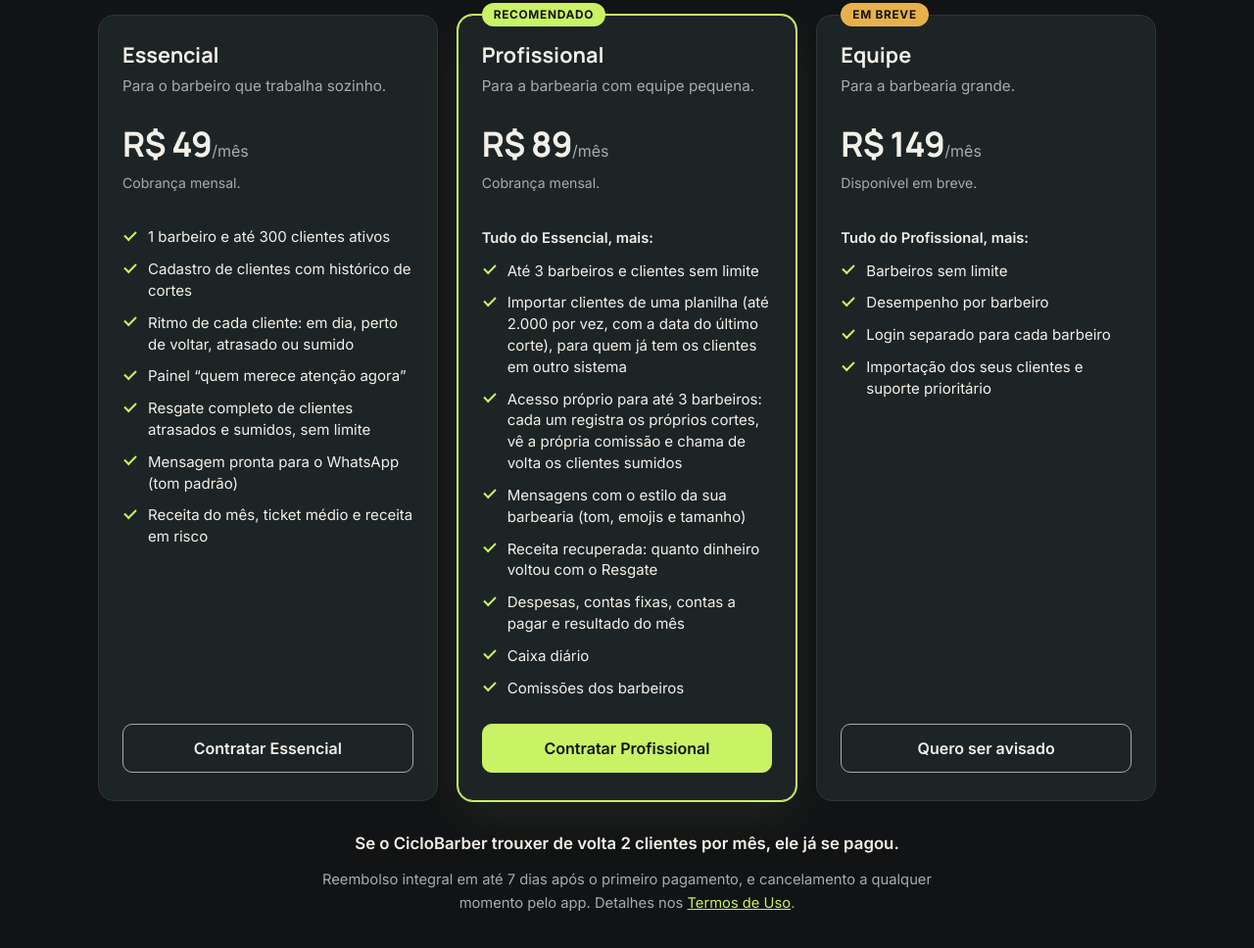
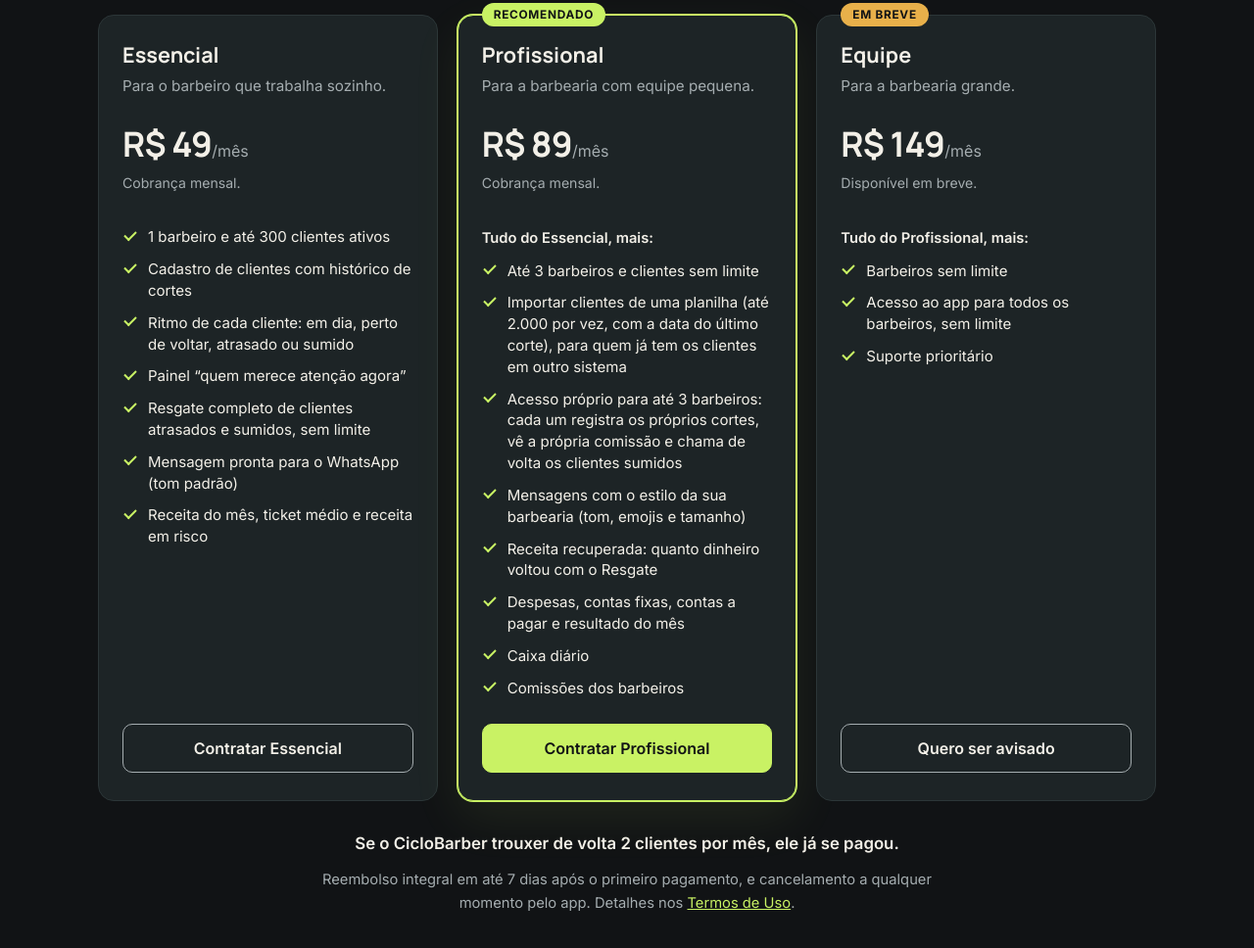
Before and after one commit to guilhermecsvc/LP-CICLOBARBER, a plain HTML site: page public/index.html in a window 1280 px wide. Shown: the part 7108-8076 px from the top of the page at 98% size. Drawn offline with Linux system fonts and the light colour scheme.

Commit message:
Equipe: acesso ao app para todos os barbeiros e suporte prioritário; sem desempenho por barbeiro
Co-Authored-By: Claude Sonnet 5.5 <noreply@anthropic.com>
Claude-Session: https://claude.ai/code/session_01J5AeDKxy6fFPuPfu8zsrhV

```diff
--- a/public/index.html
+++ b/public/index.html
@@ -462,7 +462,7 @@ html.js .rv{transition:opacity .4s ease-out,transform .4s ease-out;transition-de
 <p class="pr"><span class="pm"><b>R$ 149</b>/mês</span><span class="pa"><b>R$ 1.490</b>/ano</span></p>
 <p class="pq"><span class="pm">Disponível em breve.</span><span class="pa">Você paga 10 meses e usa 12. Disponível em breve.</span></p>
 <p class="pl0">Tudo do Profissional, mais:</p>
-<ul><li>Barbeiros sem limite</li><li>Desempenho por barbeiro</li><li>Login separado para cada barbeiro</li><li>Importação dos seus clientes e suporte prioritário</li></ul>
+<ul><li>Barbeiros sem limite</li><li>Acesso ao app para todos os barbeiros, sem limite</li><li>Suporte prioritário</li></ul>
 <a class="btn s" href="#contato" data-plano="Equipe" data-cta="plano_equipe_aviso">Quero ser avisado<span class="sro"> sobre o plano Equipe (abre o WhatsApp)</span></a>
 </article>
 
```
